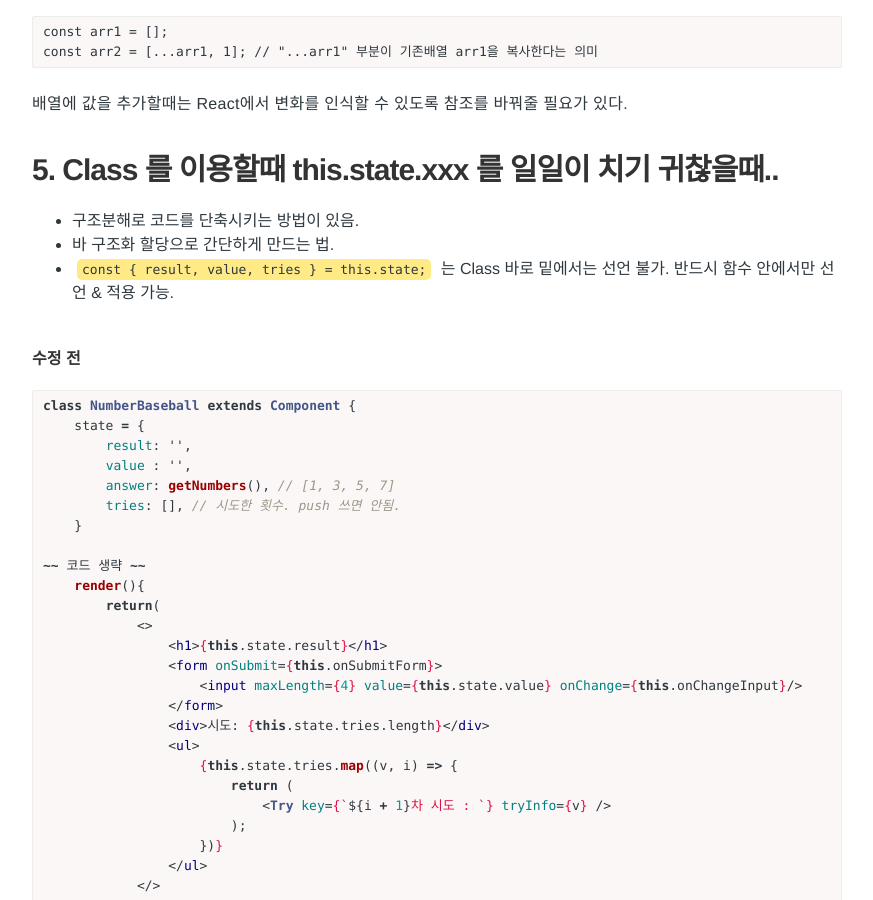
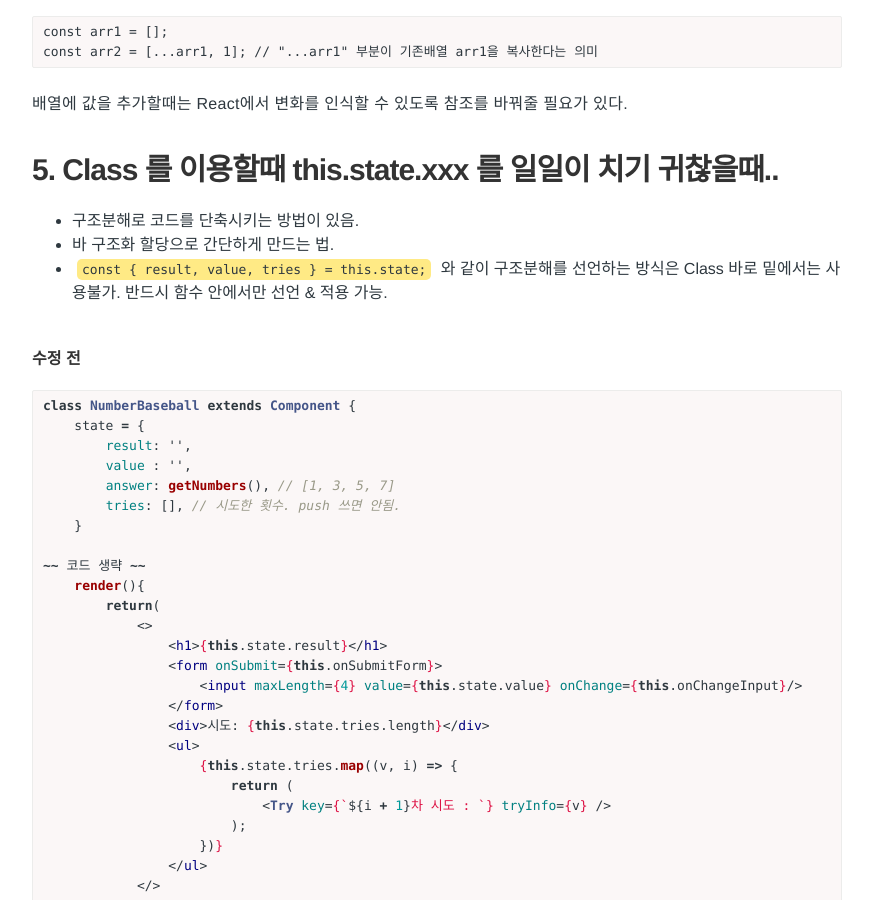
Before and after one commit to Pie001/pie001.github.io, a Jekyll site: the page built from _posts/2020-11-19-0075.md, in a window 1280 px wide and 900 px high, scrolled down 4212 px. Shown: the whole window, without its empty margins (203-1076 px from the left). Built offline with Jekyll 4.4.1, drawn with Linux system fonts in a browser that asks for light colours; comment, search, counter and statistics services are not loaded.

Commit message:
Update 2020-11-19-0075.md

````diff
--- a/_posts/2020-11-19-0075.md
+++ b/_posts/2020-11-19-0075.md
@@ -180,7 +180,7 @@ const arr2 = [...arr1, 1]; // "...arr1" 부분이 기존배열 arr1을 복사한
 # 5. Class 를 이용할때 this.state.xxx 를 일일이 치기 귀찮을때..
 - 구조분해로 코드를 단축시키는 방법이 있음.
 - 바 구조화 할당으로 간단하게 만드는 법.
-- `const { result, value, tries } = this.state;` 는 Class 바로 밑에서는 선언 불가. 반드시 함수 안에서만 선언 & 적용 가능.
+- `const { result, value, tries } = this.state;` 와 같이 구조분해를 선언하는 방식은 Class 바로 밑에서는 사용불가. 반드시 함수 안에서만 선언 & 적용 가능.
 
 #### 수정 전
 ```jsx
````
